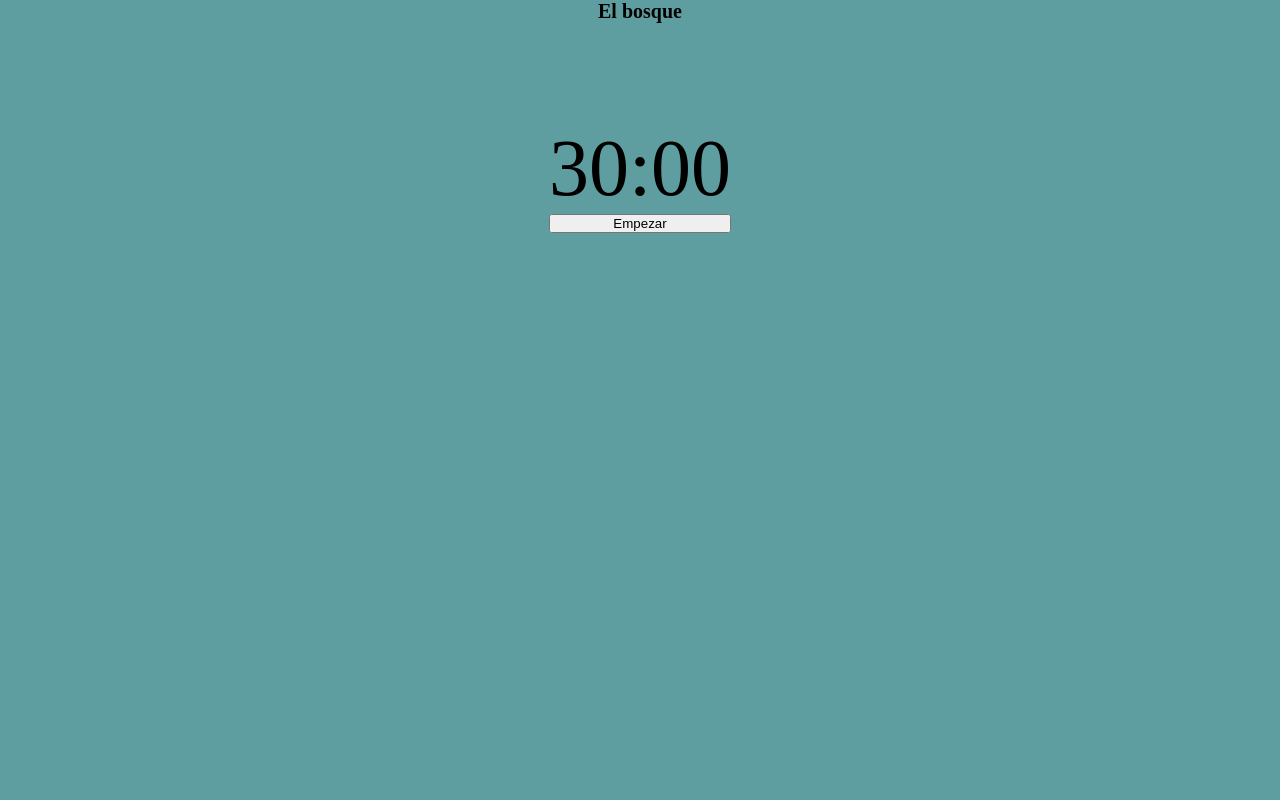
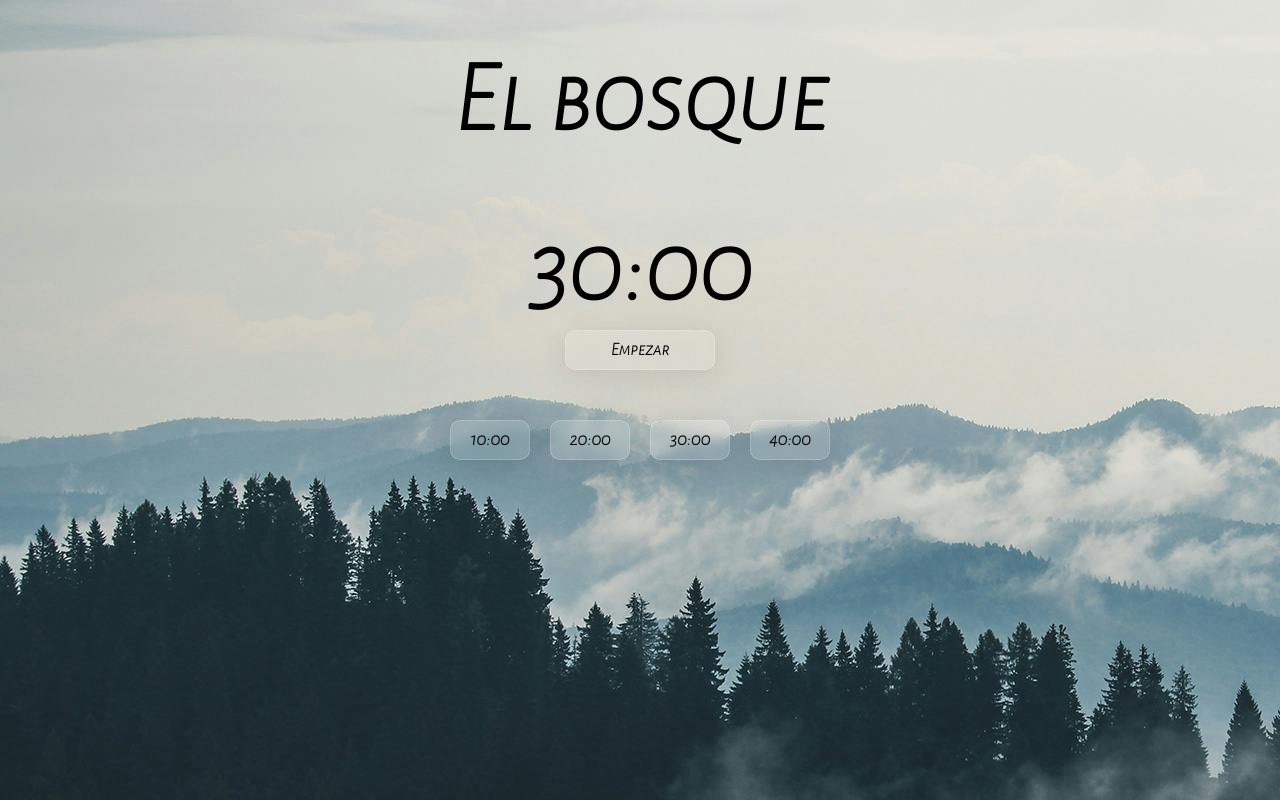
Before and after one commit to Nazaret20/cronometroBosque, a plain HTML site: page index.html in a window 1280 px wide. Drawn offline with Linux system fonts and the light colour scheme.

Commit message:
diseño y botones de tiempo añadido

```diff
--- a/css/styles.css
+++ b/css/styles.css
@@ -1,3 +1,5 @@
+@import url('https://fonts.googleapis.com/css2?family=Alegreya+Sans+SC:ital,wght@1,100&family=Cormorant+Infant:wght@500&display=swap');
+
 * {
     padding: 0;
     margin: 0;
@@ -9,20 +11,64 @@ html {
 }
 
 body {
-    background-color: cadetblue;
+    background-image: url(../images/fondo2.jpg);
     display: flex;
     flex-direction: column;
     justify-content: center;
     align-items: center;
 }
 
+main {
+    width: 90%;
+    display: flex;
+    flex-direction: column;
+    align-items: center;
+}
+
+h1 {
+    font-family: "Alegreya Sans SC", serif;
+    font-size: 10rem;
+    margin-top: 4rem;
+}
 
 section {
-    margin-top: 10rem;
+    width: 50%;
+    margin-top: 5rem;
     display: flex;
     flex-direction: column;
+    align-items: center;
 }
 
 section p {
-    font-size: 8rem;
+    font-family: "Alegreya Sans SC", serif;
+    font-weight: bold;
+    font-size: 10rem;
+    text-align: center;
 }
+
+
+.botonesMinutos {
+    width: 100%;
+    gap: 2rem;
+    display: flex;
+    flex-direction: row;
+    justify-content: center;
+}
+
+button {
+    width: 8rem;
+    height: 4rem;
+    font-size: 1.8rem;
+    font-family: "Alegreya Sans SC", serif;
+    font-weight: bolder;
+    background: rgba(255, 255, 255, 0.13);
+    border-radius: 10px;
+    box-shadow: 0 4px 30px rgba(0, 0, 0, 0.1);
+    backdrop-filter: blur(5.6px);
+    -webkit-backdrop-filter: blur(5.6px);
+    border: 1px solid rgba(255, 255, 255, 0.19);
+}
+
+#boton {
+    width: 15rem;
+}
--- a/index.html
+++ b/index.html
@@ -17,6 +17,13 @@
             <p id="cronometro"></p>
             <button id="boton">Empezar</button>
         </section>
+
+        <section class="botonesMinutos">
+            <button id="boton10">10:00</button>
+            <button id="boton20">20:00</button>
+            <button id="boton30">30:00</button>
+            <button id="boton40">40:00</button>
+        </section>
     </main>
 
 </body>
--- a/js/script.js
+++ b/js/script.js
@@ -1,8 +1,35 @@
 const botonEmpezar = document.querySelector('#boton');
 const cronometro = document.querySelector('#cronometro');
+const boton10 = document.querySelector('#boton10')
+const boton20 = document.querySelector('#boton20')
+const boton30 = document.querySelector('#boton30')
+const boton40 = document.querySelector('#boton40')
 let intervalo;
-const minutos = 30
+let minutos = 30
 cronometro.innerHTML = `${minutos}:00`
+
+boton10.addEventListener('click', () => {
+    elegirMinutos(10)
+})
+
+boton20.addEventListener('click', () => {
+    elegirMinutos(20)
+})
+boton30.addEventListener('click', () => {
+    elegirMinutos(30)
+})
+boton40.addEventListener('click', () => {
+    elegirMinutos(40)
+})
+
+function elegirMinutos(minutosElegidos) {
+    if (intervalo) {
+        clearInterval(intervalo);
+    }
+    minutos = minutosElegidos
+    cronometro.innerHTML = `${minutos}:00`
+}
+
 
 botonEmpezar.addEventListener("click", () => {
     if (intervalo) {
```
Also changed, not shown: images/fondo2.jpg (added).
